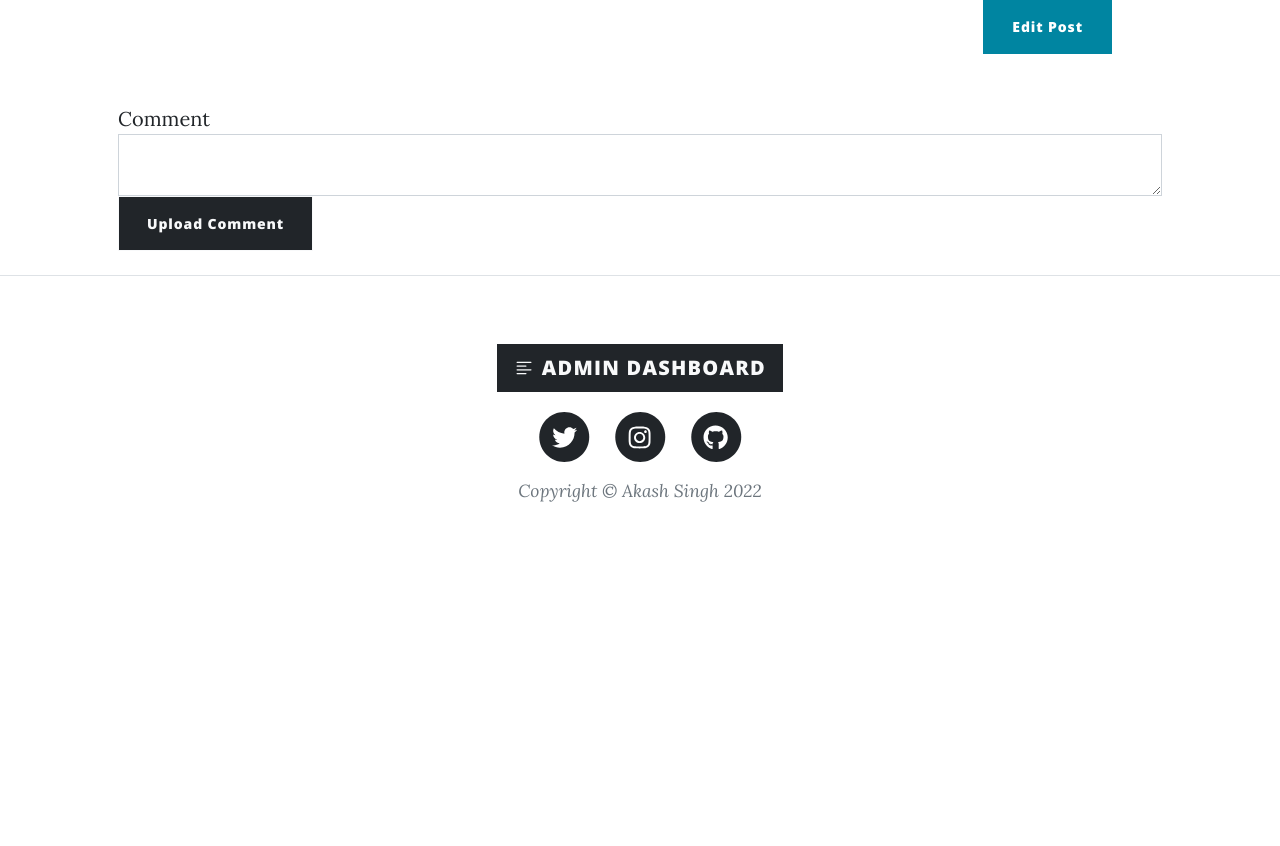
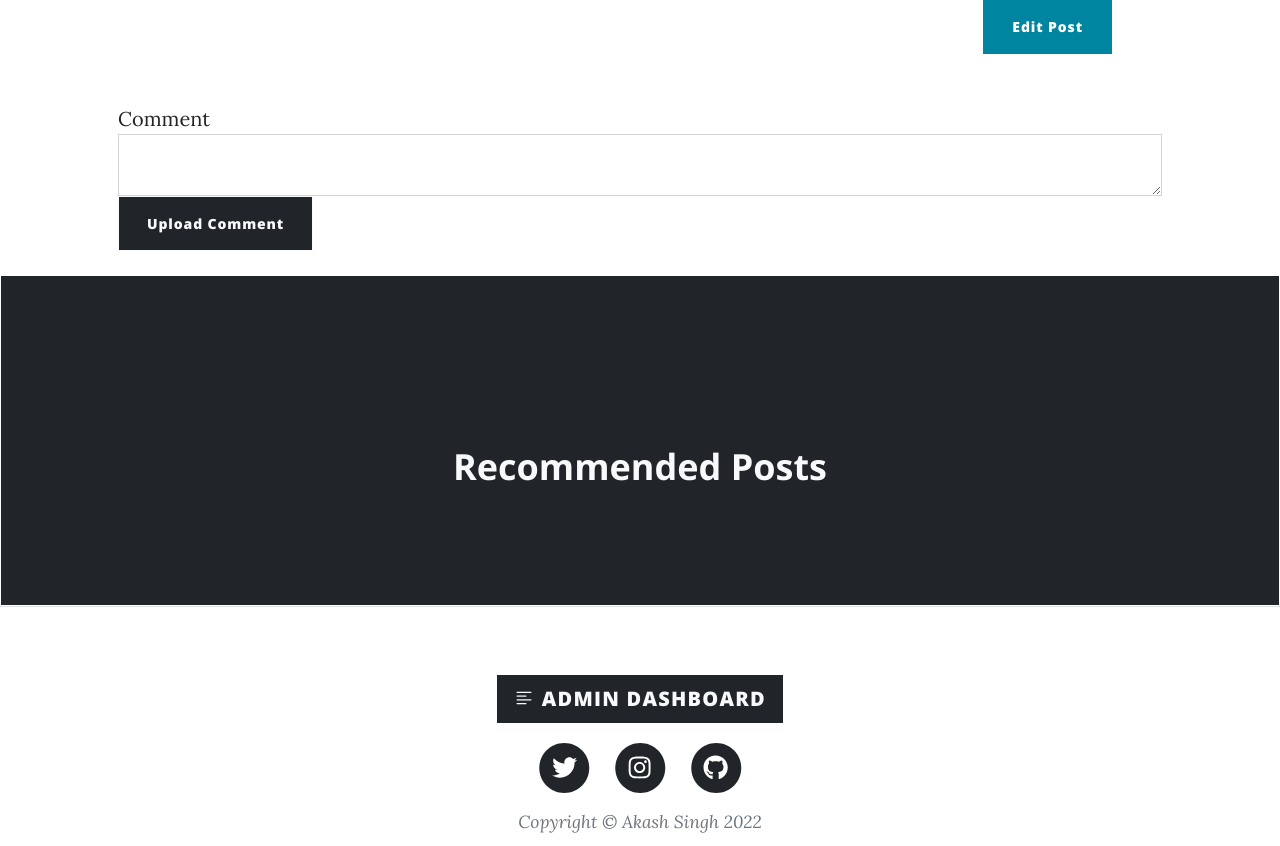
Before and after one commit to SkySingh04/Gen-Z-Diaries, a Flask app: template templates/post.html in a window 1280 px wide. Shown: the part 615-1461 px from the top of the page. Before the commit the page ends 1117 px from the top, so only its background shows below. Run offline with Flask 3, Linux system fonts and the light colour scheme; the template is opened without the code that fills it: values that come from a table or form of the project are taken from there, others are empty; some libraries are stand-ins or nearby versions.

Commit message:
Update post.html

```diff
--- a/templates/post.html
+++ b/templates/post.html
@@ -7,7 +7,7 @@
         <meta name="viewport" content="width=device-width, initial-scale=1, shrink-to-fit=no" />
         <meta name="description" content="" />
         <meta name="author" content="" />
-        <title>Post</title>
+        <title>{{post["title"]}}</title>
         <link rel="icon" href="/static/assets/favicon-32x32.png" />
         <!-- Font Awesome icons (free version)-->
         <script src="https://use.fontawesome.com/releases/v6.1.0/js/all.js" crossorigin="anonymous"></script>
@@ -74,6 +74,25 @@
             </div>
 
         </article>
+        <section id="pricing" class="make-center make-padded border border-white bg-dark text-light">
+            <h2 class="section-heading make-padded">Recommended Posts</h2>
+            <div class="card-group cards text-dark">
+                {%for recommended_post in recommended_posts:%}
+                    <div class="card">
+                        <div class="card-header">
+                        <h3>{{recommended_post["title"]}}</h3>
+                        </div>
+                        <div class="card-body">
+                        <p>{{recommended_post["subtitle"]}}</p>
+                        </div>
+                        <div class="card-footer">
+                        <a href="{{url_for('render_post',num=recommended_post['id'])}}" class="btn w-100 btn-outline-dark btn-lg">Visit</a>
+                        </div>
+                    </div>
+                {%endfor%}
+              </div>
+            </div>
+          </section>
         {% include 'footer.html' %}
         <!-- Bootstrap core JS-->
         <script src="https://cdn.jsdelivr.net/npm/bootstrap@5.1.3/dist/js/bootstrap.bundle.min.js"></script>
```
